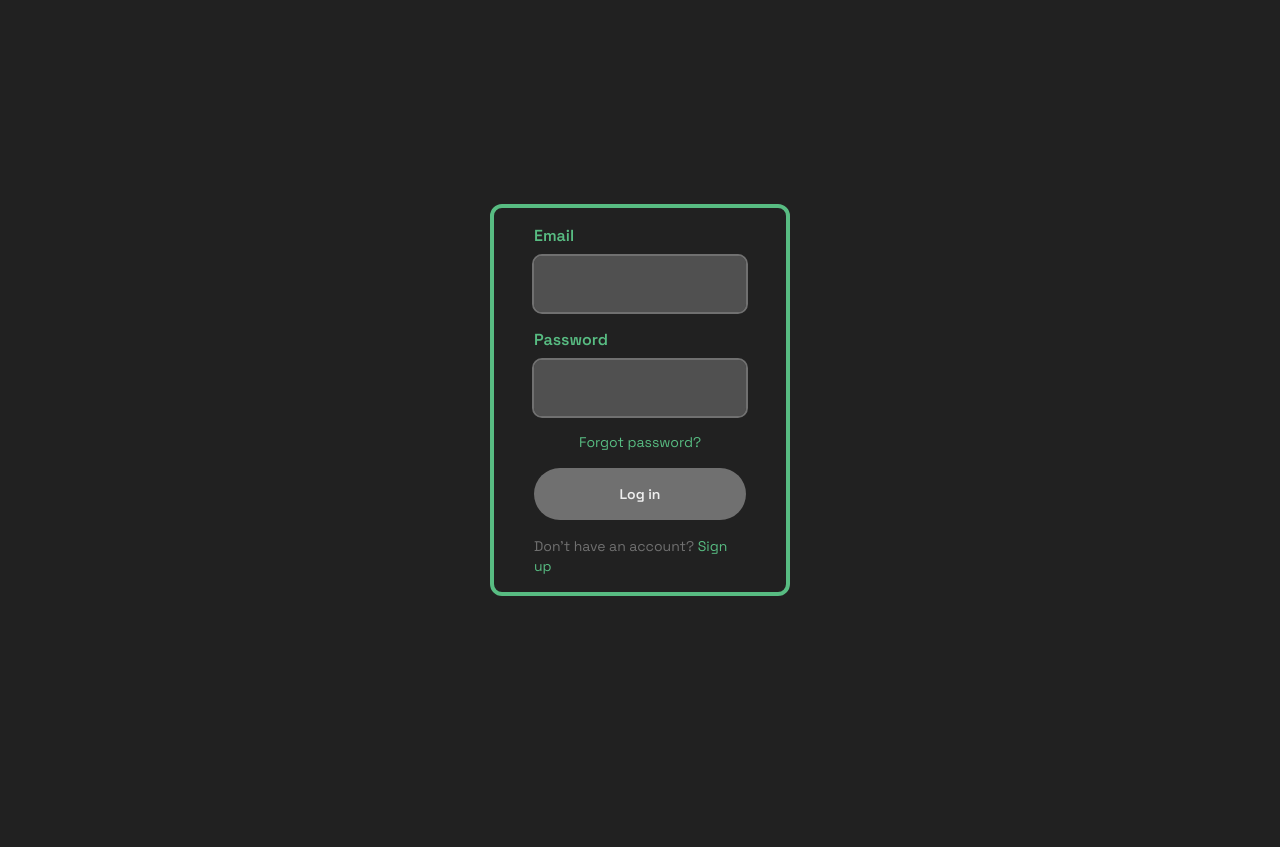
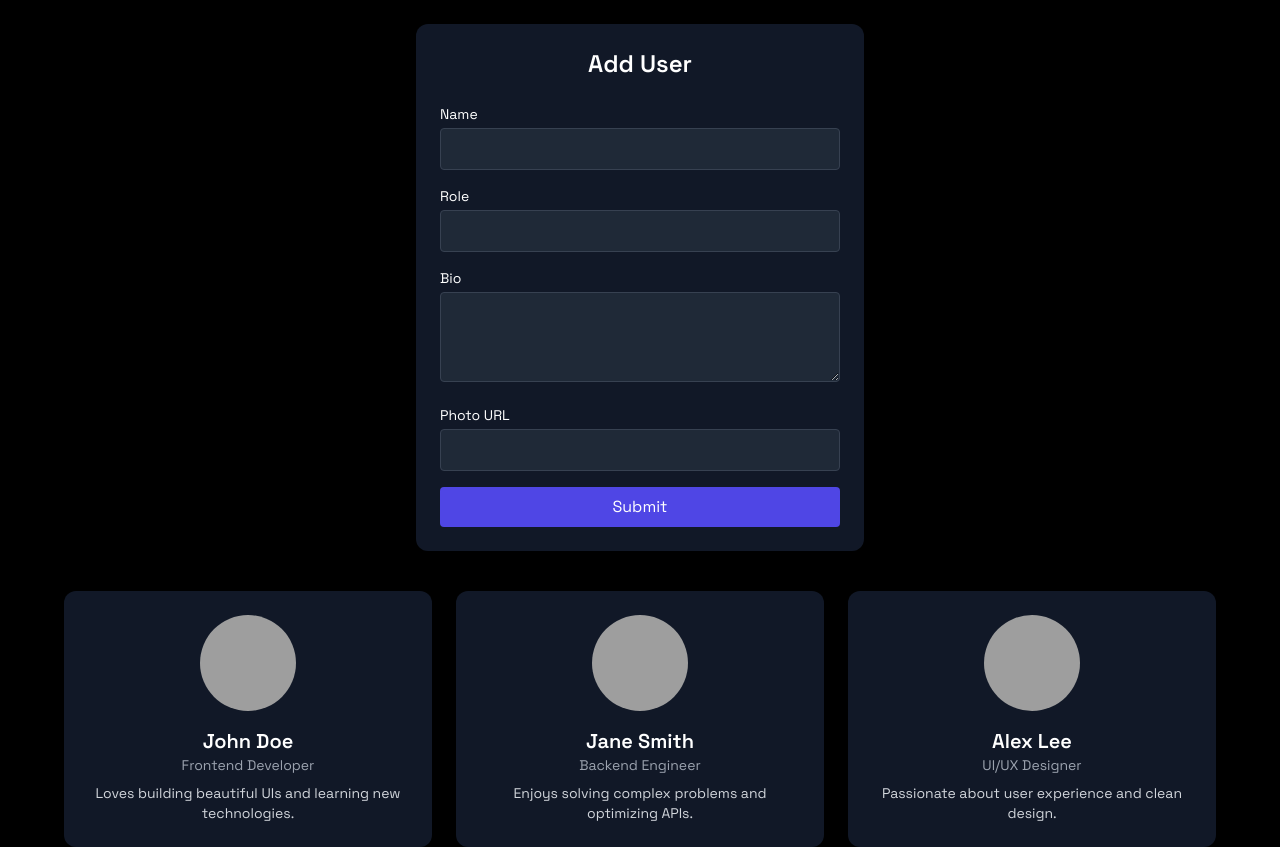
Before and after one commit to shikhar-dev25/Front-end, a plain HTML site: page index.html in a window 1280 px wide. Before the commit the page ends 800 px from the top, so only its background shows below. Drawn offline with nearby package versions, Linux system fonts and the light colour scheme; grey boxes are pictures that could not be loaded.

Commit message:
HTML done

```diff
--- a/index.html
+++ b/index.html
@@ -13,42 +13,60 @@
     <link rel="stylesheet" href="style.css">
     <script src="https://cdn.tailwindcss.com"></script>
 </head>
-<body class="flex justify-center items-center bg-[#212121]">
-    <form class="flex flex-col items-center gap-4 w-full max-w-[300px] border-[#58bc82] rounded-xl border-4 px-10 py-4">
-  <span class="flex flex-col gap-2 w-full">
-    <label for="email" class="self-start text-[#58bc82] font-semibold">Email</label>
-    <input
-      type="email"
-      id="email"
-      name="email"
-      class="rounded-lg px-3 py-4 w-full border-none outline outline-2 outline-[#707070] focus:outline-[#58bc82] bg-[#9c9c9c60]"
-    />
-  </span>
+<body class="bg-black text-white font-sans min-h-screen p-6">
 
-  <span class="flex flex-col gap-2 w-full">
-    <label for="password" class="self-start text-[#58bc82] font-semibold">Password</label>
-    <input
-      type="password"
-      id="password"
-      name="password"
-      class="rounded-lg px-3 py-4 w-full border-none outline outline-2 outline-[#707070] focus:outline-[#58bc82] bg-[#9c9c9c60]"
-    />
-  </span>
+  <!-- Form -->
+  <div class="max-w-md mx-auto bg-gray-900 p-6 rounded-xl shadow-lg mb-10">
+    <h2 class="text-center text-2xl font-semibold mb-6">Add User</h2>
 
-  <span class="text-[#707070] text-sm">
-    <a href="#" class="text-[#58bc82] hover:underline">Forgot password?</a>
-  </span>
+    <form class="space-y-4">
+      <div>
+        <label class="block text-sm mb-1">Name</label>
+        <input type="text" class="w-full p-2 rounded bg-gray-800 border border-gray-700 focus:outline-none focus:ring-2 focus:ring-indigo-500" />
+      </div>
+      <div>
+        <label class="block text-sm mb-1">Role</label>
+        <input type="text" class="w-full p-2 rounded bg-gray-800 border border-gray-700 focus:outline-none focus:ring-2 focus:ring-indigo-500" />
+      </div>
+      <div>
+        <label class="block text-sm mb-1">Bio</label>
+        <textarea class="w-full p-2 rounded bg-gray-800 border border-gray-700 focus:outline-none focus:ring-2 focus:ring-indigo-500" rows="3"></textarea>
+      </div>
+      <div>
+        <label class="block text-sm mb-1">Photo URL</label>
+        <input type="url" class="w-full p-2 rounded bg-gray-800 border border-gray-700 focus:outline-none focus:ring-2 focus:ring-indigo-500" required />
+      </div>
+      <button type="submit" class="w-full bg-indigo-600 hover:bg-indigo-700 text-white py-2 px-4 rounded">Submit</button>
+    </form>
+  </div>
 
-  <input
-    type="submit"
-    value="Log in"
-    class="px-3 py-4 w-full flex items-center justify-center gap-2 rounded-full bg-[#707070] text-[#efefef] font-semibold text-sm cursor-pointer transition-all duration-300 hover:bg-[#58bc82] hover:text-[#707070]"
-  />
+  <!-- User Cards -->
+  <div class="grid grid-cols-1 sm:grid-cols-2 lg:grid-cols-3 gap-6 max-w-6xl mx-auto">
+    <!-- Card 1 -->
+    <div class="bg-gray-900 p-6 rounded-xl shadow-lg text-center">
+      <img src="https://randomuser.me/api/portraits/men/1.jpg" alt="User" class="w-24 h-24 rounded-full mx-auto mb-4" />
+      <h3 class="text-xl font-semibold">John Doe</h3>
+      <p class="text-sm text-gray-400">Frontend Developer</p>
+      <p class="mt-2 text-gray-300 text-sm">Loves building beautiful UIs and learning new technologies.</p>
+    </div>
 
-  <span class="text-[#707070] text-sm">
-    Don't have an account? <a href="#" class="text-[#58bc82] hover:underline">Sign up</a>
-  </span>
-</form>
-    <script src="script.js"></script>
+    <!-- Card 2 -->
+    <div class="bg-gray-900 p-6 rounded-xl shadow-lg text-center">
+      <img src="https://randomuser.me/api/portraits/women/2.jpg" alt="User" class="w-24 h-24 rounded-full mx-auto mb-4" />
+      <h3 class="text-xl font-semibold">Jane Smith</h3>
+      <p class="text-sm text-gray-400">Backend Engineer</p>
+      <p class="mt-2 text-gray-300 text-sm">Enjoys solving complex problems and optimizing APIs.</p>
+    </div>
+
+    <!-- Card 3 -->
+    <div class="bg-gray-900 p-6 rounded-xl shadow-lg text-center">
+      <img src="https://randomuser.me/api/portraits/men/3.jpg" alt="User" class="w-24 h-24 rounded-full mx-auto mb-4" />
+      <h3 class="text-xl font-semibold">Alex Lee</h3>
+      <p class="text-sm text-gray-400">UI/UX Designer</p>
+      <p class="mt-2 text-gray-300 text-sm">Passionate about user experience and clean design.</p>
+    </div>
+  </div>
+
+  <script src="script.js"></script>
 </body>
 </html>
```
